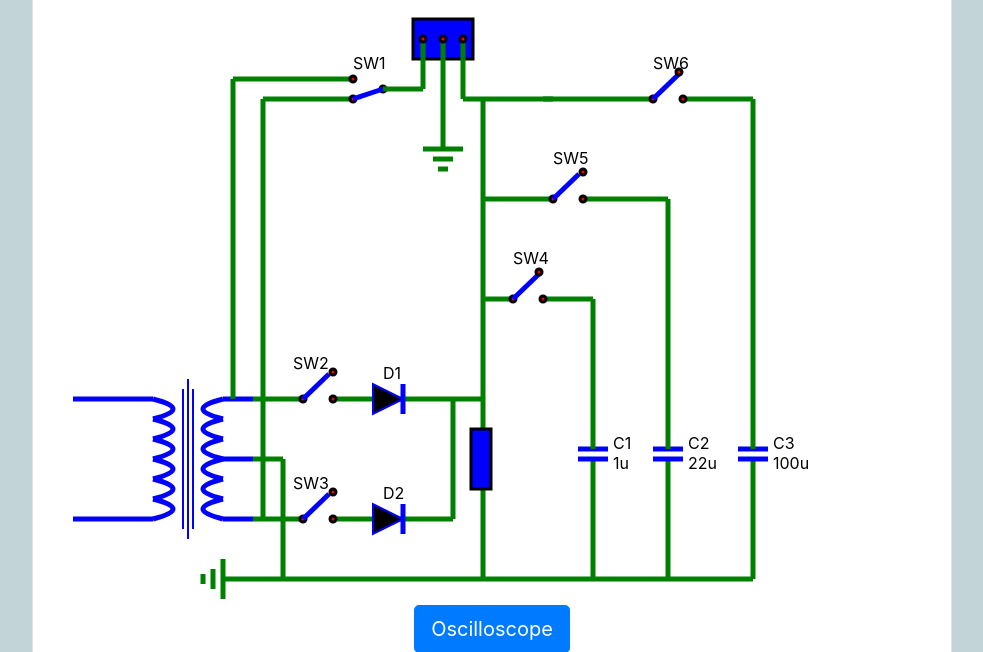
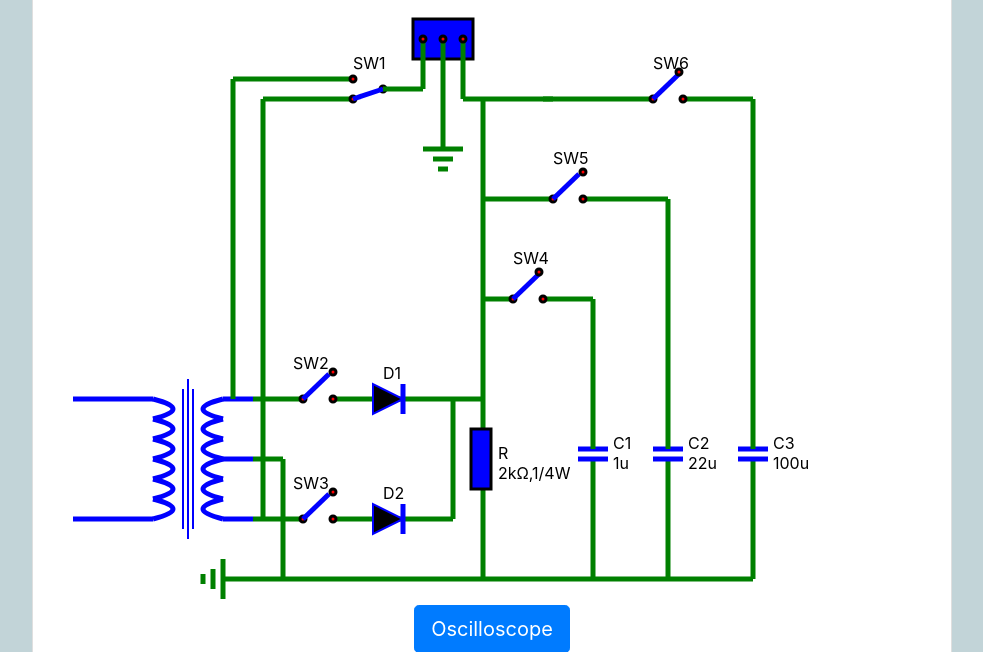
Before and after one commit to hemid32/django_labo, a Django app: template django_school/classroom/templates/classroom/students/take_quiz_form.html in a window 1280 px wide; the page is wider, and only the part inside the window is pictured. Shown: the part 417-1069 px from the top of that part, without its empty margins (148-1131 px from the left). Run offline with Django 3.2, Linux system fonts and the light colour scheme; the template is opened without the code that fills it: most values are stand-ins (such as "Sample title", 1, 10 or a date in 2020); parts of the project's set-up code (start-up, migrations or seed data) failed here and were passed over; some libraries are stand-ins or nearby versions; some web fonts are replaced.

Commit message:
add text R from html

```diff
--- a/django_school/classroom/templates/classroom/students/take_quiz_form.html
+++ b/django_school/classroom/templates/classroom/students/take_quiz_form.html
@@ -230,7 +230,9 @@
 
                         <!--  switch 6  -->
                         <text x="600" y="70"  >SW6</text>
-
+                        <!-- R text -->
+                        <text x="445" y="460"  >R</text>
+                        <text x="445" y="480"  >2kΩ,1/4W</text>
           <!-- les point connecte -->
             <!-- bobine -->
 
```
Also changed, not shown: django_school/db.sqlite3, 1 other file.
